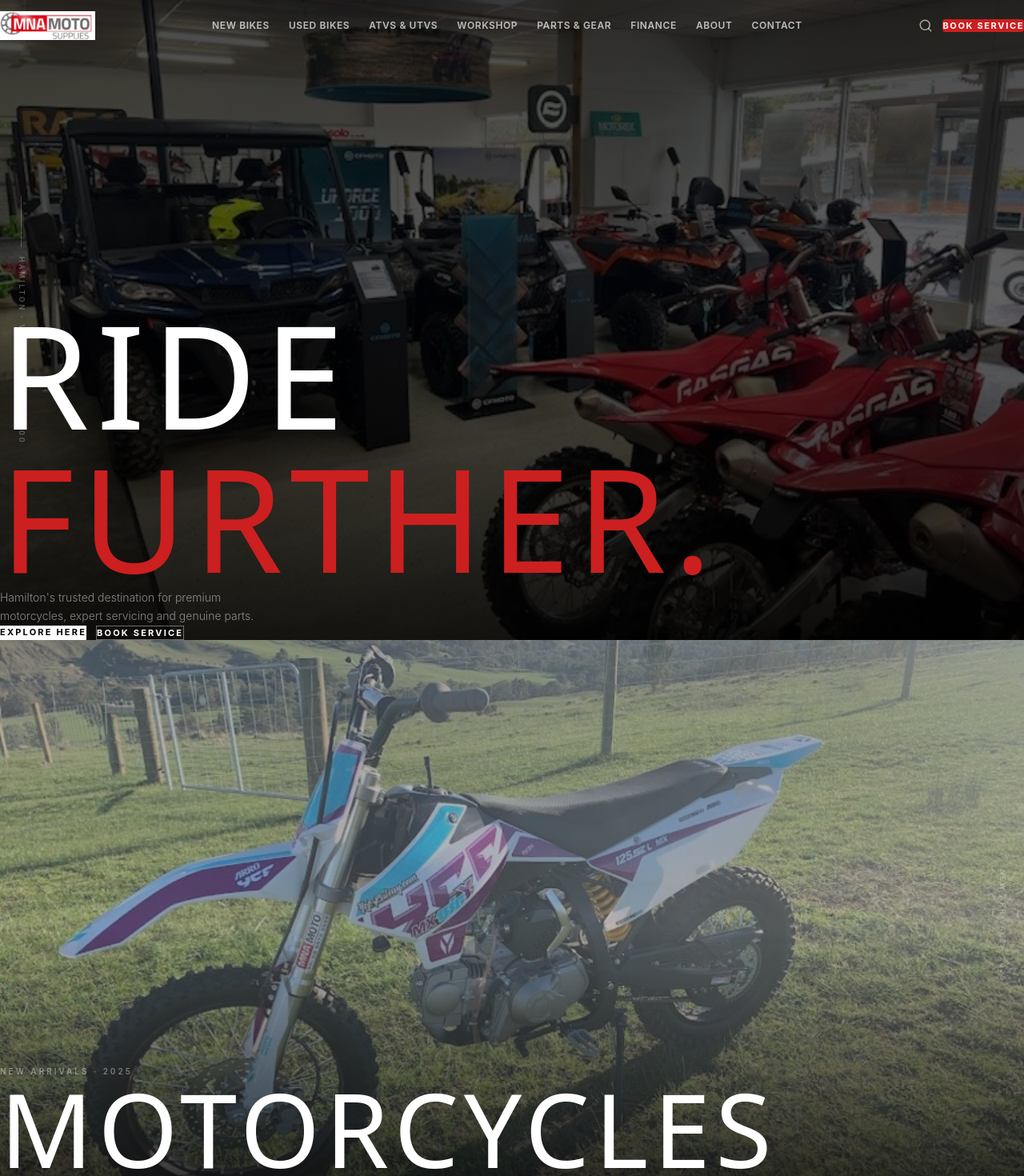
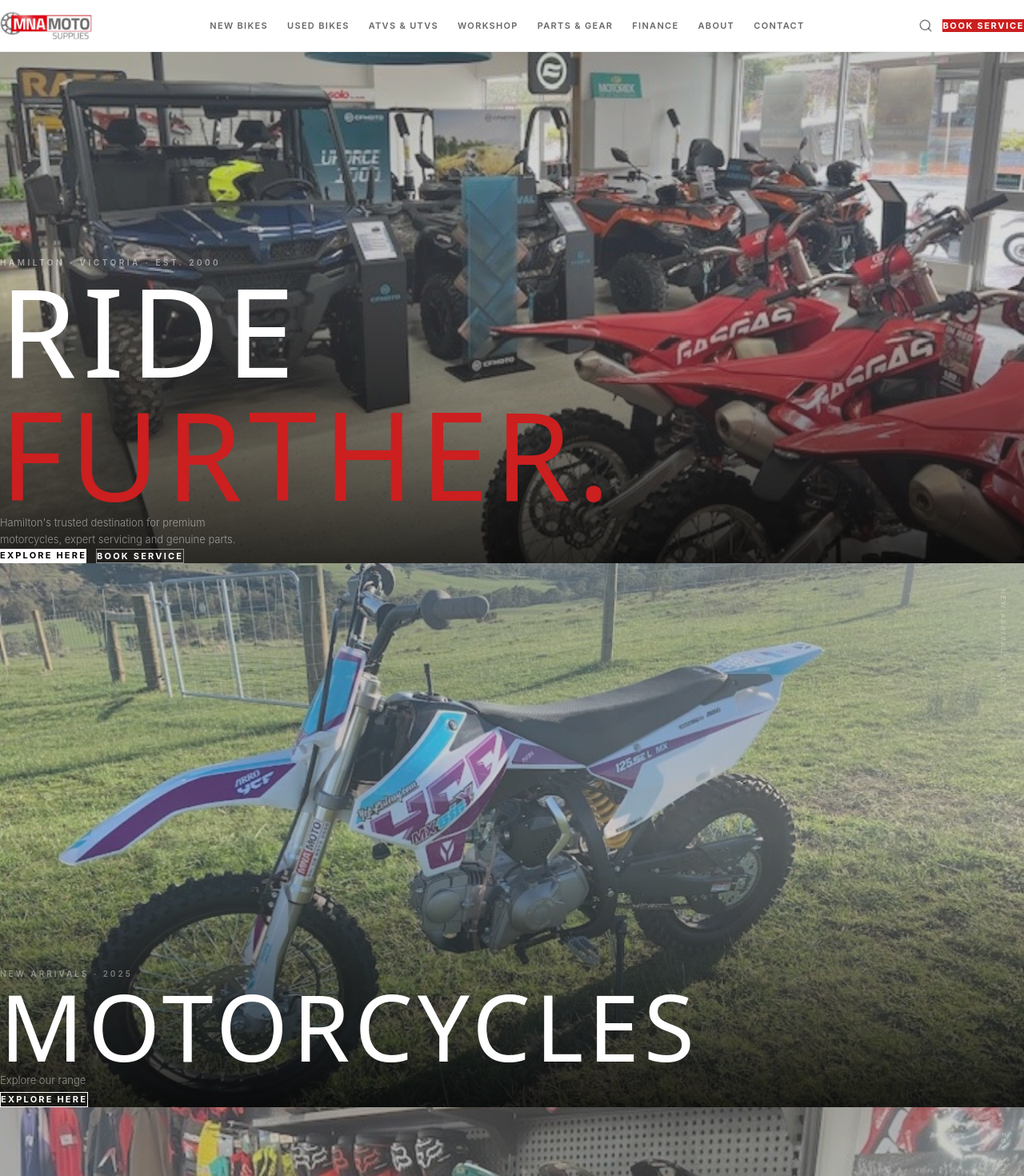
Before and after one commit to sophiavoss33-beep/mnamoto, a Next.js app: page / in a window 1280 px wide. Shown: the top 1470 px of the page at 80% size. Built offline with nearby package versions, Linux system fonts and the light colour scheme.

Commit message:
White backdrop, boxed images, clean editorial layout

```diff
--- a/components/layout/Header.tsx
+++ b/components/layout/Header.tsx
@@ -31,29 +31,32 @@
 
   return (
     <>
-      <header className={`fixed top-0 left-0 right-0 z-50 transition-all duration-300 ${scrolled ? "bg-black" : "bg-transparent"}`}>
+      {/* Header — white on white bg, black on scroll */}
+      <header className={`fixed top-0 left-0 right-0 z-50 transition-all duration-300 ${scrolled ? "bg-black" : "bg-white border-b border-black/[0.06]"}`}>
         <div className="max-w-[1400px] mx-auto px-5 h-16 flex items-center justify-between">
-          <button className="lg:hidden text-white p-1" onClick={() => setMobileOpen(true)} aria-label="Open menu">
-            <Menu size={22} />
+          <button className="lg:hidden p-1" onClick={() => setMobileOpen(true)} aria-label="Open menu">
+            <Menu size={22} className={scrolled ? "text-white" : "text-black"} />
           </button>
 
-          <Link href="/" aria-label="MNA Moto Home" className="absolute left-1/2 -translate-x-1/2 lg:static lg:translate-x-0">
+          <Link href="/" className="absolute left-1/2 -translate-x-1/2 lg:static lg:translate-x-0">
             <Image src="/images/mnalogo.jpg" alt="MNA Moto Supplies" width={130} height={48} className="h-9 w-auto object-contain" priority />
           </Link>
 
-          <nav className="hidden lg:flex items-center gap-6 flex-1 justify-center" aria-label="Main navigation">
+          <nav className="hidden lg:flex items-center gap-6 flex-1 justify-center">
             {navLinks.map((link) => (
-              <Link key={link.href} href={link.href} className="text-[12px] font-semibold text-white/70 hover:text-white transition-colors tracking-wider uppercase">
+              <Link key={link.href} href={link.href}
+                className={`text-[11px] font-semibold tracking-[0.12em] uppercase transition-colors hover:text-[#cc1f1f] ${scrolled ? "text-white/70" : "text-black/60"}`}>
                 {link.label}
               </Link>
             ))}
           </nav>
 
           <div className="flex items-center gap-3">
-            <button className="text-white/60 hover:text-white transition-colors p-1" aria-label="Search">
+            <button aria-label="Search" className={`p-1 transition-colors hover:text-[#cc1f1f] ${scrolled ? "text-white/60" : "text-black/50"}`}>
               <Search size={18} />
             </button>
-            <Link href="/workshop/book" className="hidden sm:block px-4 py-2 bg-[#cc1f1f] text-white text-[11px] font-bold tracking-[0.15em] uppercase rounded">
+            <Link href="/workshop/book"
+              className="hidden sm:block px-5 py-2 bg-[#cc1f1f] text-white text-[11px] font-bold tracking-[0.15em] uppercase hover:bg-[#a81818] transition-colors">
               Book Service
             </Link>
           </div>
@@ -61,23 +64,24 @@
       </header>
 
       {/* Mobile drawer */}
-      <div className={`fixed inset-0 z-[100] bg-black flex flex-col transition-transform duration-300 ${mobileOpen ? "translate-x-0" : "-translate-x-full"}`}>
-        <div className="flex items-center justify-between p-5 border-b border-white/[0.08]">
+      <div className={`fixed inset-0 z-[100] bg-white flex flex-col transition-transform duration-300 ${mobileOpen ? "translate-x-0" : "-translate-x-full"}`}>
+        <div className="flex items-center justify-between p-5 border-b border-black/[0.08]">
           <Image src="/images/mnalogo.jpg" alt="MNA Moto" width={120} height={44} className="h-8 w-auto" />
-          <button onClick={() => setMobileOpen(false)} className="text-white p-1" aria-label="Close menu">
+          <button onClick={() => setMobileOpen(false)} className="text-black p-1" aria-label="Close">
             <X size={22} />
           </button>
         </div>
         <nav className="flex-1 overflow-y-auto">
           {navLinks.map((link) => (
             <Link key={link.href} href={link.href} onClick={() => setMobileOpen(false)}
-              className="block px-6 py-5 text-[15px] font-semibold text-white/60 hover:text-white border-b border-white/[0.06] uppercase tracking-wider transition-colors">
+              className="block px-6 py-5 text-[14px] font-semibold text-black/60 hover:text-black border-b border-black/[0.06] uppercase tracking-wider transition-colors">
               {link.label}
             </Link>
           ))}
         </nav>
         <div className="p-5">
-          <Link href="/workshop/book" onClick={() => setMobileOpen(false)} className="flex justify-center w-full py-4 bg-[#cc1f1f] text-white font-bold text-[13px] tracking-[0.2em] uppercase rounded">
+          <Link href="/workshop/book" onClick={() => setMobileOpen(false)}
+            className="flex justify-center w-full py-4 bg-[#cc1f1f] text-white font-bold text-[12px] tracking-[0.2em] uppercase">
             Book a Service
           </Link>
         </div>
--- a/components/sections/FeaturedBikes.tsx
+++ b/components/sections/FeaturedBikes.tsx
@@ -1,68 +1,67 @@
 import Image from "next/image";
 import Link from "next/link";
 
-// Editorial stacked panels - directly inspired by reference layout
 const panels = [
   {
     image: "/images/bikes/ycf-125se-mx.jpg",
-    alt: "YCF 125SE MX pit bike in paddock",
+    alt: "YCF 125SE MX pit bike",
     eyebrow: "New Arrivals · 2025",
     title: "MOTORCYCLES",
     sub: "Explore our range",
-    cta: "Explore Here",
+    cta: "EXPLORE HERE",
     href: "/motorcycles",
   },
   {
     image: "/images/gear/riding-gear-wall.jpg",
-    alt: "Fox Racing riding gear wall",
+    alt: "Fox Racing riding gear",
     eyebrow: "Fox · Thor · RHK · 100%",
     title: "RIDING GEAR",
     sub: "Shop all things Moto",
-    cta: "Shop Now",
+    cta: "SHOP NOW",
     href: "/parts",
   },
   {
-    image: "/images/gear/helmets-goggles.jpg",
-    alt: "Helmets and goggles display",
-    eyebrow: "Certified & In-Store",
-    title: "HELMETS & GOGGLES",
-    sub: "Full range available",
-    cta: "Shop Now",
-    href: "/parts/helmets",
+    image: "/images/bikes/cfmoto-atv-range.jpg",
+    alt: "CFMOTO ATV range",
+    eyebrow: "CFMOTO · Authorised Dealer",
+    title: "ATVs & UTVs",
+    sub: "Work hard. Ride harder.",
+    cta: "EXPLORE HERE",
+    href: "/motorcycles/atv",
   },
 ];
 
 export default function FeaturedBikes() {
   return (
-    <div>
-      {panels.map((panel, i) => (
-        <div key={panel.title} className="relative overflow-hidden" style={{ height: "90vh", minHeight: 560 }}>
+    <section className="bg-white">
+      {panels.map((panel) => (
+        <div key={panel.title} className="px-4 sm:px-6 py-3">
+          <div className="relative overflow-hidden" style={{ height: "85vh", minHeight: 520 }}>
             <Image
               src={panel.image}
               alt={panel.alt}
               fill
               className="object-cover object-center"
               sizes="100vw"
-            style={{ opacity: i === 0 ? 0.7 : i === 1 ? 0.65 : 0.6 }}
+              style={{ opacity: 0.75 }}
             />
-          <div className="absolute inset-0 bg-gradient-to-t from-black/85 via-black/25 to-black/30" />
+            <div className="absolute inset-0 bg-gradient-to-t from-black/85 via-black/15 to-black/20" />
 
-          {/* Vertical side text like reference */}
-          <div className="absolute right-5 top-1/2 -translate-y-1/2 hidden lg:block">
-            <span className="text-[9px] font-semibold tracking-[0.25em] uppercase text-white/25" style={{ writingMode: "vertical-rl" }}>
+            {/* Vertical text right side like reference */}
+            <div className="absolute right-5 top-8 hidden lg:block">
+              <span className="text-[8px] font-semibold tracking-[0.3em] uppercase text-white/30" style={{ writingMode: "vertical-rl" }}>
                 {panel.eyebrow}
               </span>
             </div>
 
             {/* Content */}
-          <div className="absolute inset-0 flex flex-col justify-end p-8 md:p-16">
+            <div className="absolute bottom-0 left-0 right-0 p-8 md:p-12">
               <p className="text-[10px] font-semibold tracking-[0.3em] uppercase text-white/40 mb-3">{panel.eyebrow}</p>
               <h2 className="font-[family-name:var(--font-display)] text-white leading-none tracking-wider mb-2"
-              style={{ fontSize: "clamp(52px, 10vw, 140px)" }}>
+                style={{ fontSize: "clamp(48px, 9vw, 130px)" }}>
                 {panel.title}
               </h2>
-            <p className="text-[14px] text-white/50 mb-8 font-light">{panel.sub}</p>
-            <div>
+              <p className="text-[13px] text-white/50 mb-8 font-light">{panel.sub}</p>
               <Link href={panel.href}
                 className="inline-block px-10 py-3 border border-white text-white font-bold text-[11px] tracking-[0.2em] uppercase hover:bg-white hover:text-black transition-all">
                 {panel.cta}
@@ -71,6 +70,6 @@
           </div>
         </div>
       ))}
-    </div>
+    </section>
   );
 }
--- a/components/sections/GearSection.tsx
+++ b/components/sections/GearSection.tsx
@@ -1,67 +1,71 @@
 import Image from "next/image";
 import Link from "next/link";
 
+const panels = [
+  {
+    image: "/images/gear/thor-jerseys.jpg",
+    alt: "Thor MX jerseys",
+    eyebrow: "Thor · Fox · RHK · In Store",
+    title: "MX APPAREL",
+    sub: "Shop all things Moto",
+    cta: "SHOP NOW",
+    href: "/parts/apparel",
+  },
+  {
+    image: "/images/gear/helmets-goggles.jpg",
+    alt: "Helmets and goggles",
+    eyebrow: "Certified · Full Range",
+    title: "HELMETS &\nGOGGLES",
+    sub: "Protection you can trust",
+    cta: "SHOP NOW",
+    href: "/parts/helmets",
+  },
+  {
+    image: "/images/store/storefront.jpg",
+    alt: "MNA Moto storefront Hamilton",
+    eyebrow: "Hamilton · Victoria",
+    title: "VISIT US\nIN STORE.",
+    sub: "Mon–Fri 8:30–5:00 · Sat 8:30–4:00",
+    cta: "GET DIRECTIONS",
+    href: "/contact",
+  },
+];
+
 export default function GearSection() {
   return (
-    <>
-      {/* MX Apparel panel */}
-      <div className="relative overflow-hidden" style={{ height: "90vh", minHeight: 560 }}>
+    <section className="bg-white">
+      {panels.map((panel) => (
+        <div key={panel.title} className="px-4 sm:px-6 py-3">
+          <div className="relative overflow-hidden" style={{ height: "85vh", minHeight: 520 }}>
             <Image
-          src="/images/gear/thor-jerseys.jpg"
-          alt="Thor MX jerseys and apparel"
+              src={panel.image}
+              alt={panel.alt}
               fill
               className="object-cover object-center"
               sizes="100vw"
-          style={{ opacity: 0.65 }}
+              style={{ opacity: 0.72 }}
             />
-        <div className="absolute inset-0 bg-gradient-to-t from-black/90 via-black/20 to-black/30" />
-        <div className="absolute right-5 top-1/2 -translate-y-1/2 hidden lg:block">
-          <span className="text-[9px] font-semibold tracking-[0.25em] uppercase text-white/25" style={{ writingMode: "vertical-rl" }}>
-            Thor · Fox · RHK · In Store Now
+            <div className="absolute inset-0 bg-gradient-to-t from-black/88 via-black/15 to-black/25" />
+            <div className="absolute right-5 top-8 hidden lg:block">
+              <span className="text-[8px] font-semibold tracking-[0.3em] uppercase text-white/30" style={{ writingMode: "vertical-rl" }}>
+                {panel.eyebrow}
               </span>
             </div>
-        <div className="absolute inset-0 flex flex-col justify-end p-8 md:p-16">
-          <p className="text-[10px] font-semibold tracking-[0.3em] uppercase text-white/40 mb-3">Thor · Fox · RHK</p>
-          <h2 className="font-[family-name:var(--font-display)] text-white leading-none tracking-wider mb-2"
-            style={{ fontSize: "clamp(52px, 10vw, 140px)" }}>
-            MX APPAREL
+            <div className="absolute bottom-0 left-0 right-0 p-8 md:p-12">
+              <p className="text-[10px] font-semibold tracking-[0.3em] uppercase text-white/40 mb-3">{panel.eyebrow}</p>
+              <h2 className="font-[family-name:var(--font-display)] text-white leading-none tracking-wider mb-2 whitespace-pre-line"
+                style={{ fontSize: "clamp(48px, 9vw, 130px)" }}>
+                {panel.title}
               </h2>
-          <p className="text-[14px] text-white/50 mb-8 font-light">Shop all things Moto</p>
-          <div>
-            <Link href="/parts/apparel"
+              <p className="text-[13px] text-white/50 mb-8 font-light">{panel.sub}</p>
+              <Link href={panel.href}
                 className="inline-block px-10 py-3 border border-white text-white font-bold text-[11px] tracking-[0.2em] uppercase hover:bg-white hover:text-black transition-all">
-              Shop Now
+                {panel.cta}
               </Link>
             </div>
           </div>
         </div>
-
-      {/* Storefront — Visit us */}
-      <div className="relative overflow-hidden" style={{ height: "70vh", minHeight: 420 }}>
-        <Image
-          src="/images/store/storefront.jpg"
-          alt="MNA Moto Supplies storefront Hamilton Victoria"
-          fill
-          className="object-cover object-center"
-          sizes="100vw"
-          style={{ opacity: 0.55 }}
-        />
-        <div className="absolute inset-0 bg-gradient-to-t from-black/90 via-black/30 to-black/30" />
-        <div className="absolute inset-0 flex flex-col justify-end p-8 md:p-16">
-          <p className="text-[10px] font-semibold tracking-[0.3em] uppercase text-white/40 mb-3">Hamilton · Victoria</p>
-          <h2 className="font-[family-name:var(--font-display)] text-white leading-none tracking-wider mb-2"
-            style={{ fontSize: "clamp(44px, 8vw, 110px)" }}>
-            VISIT US<br />IN STORE.
-          </h2>
-          <p className="text-[14px] text-white/50 mb-8 font-light">Mon–Fri 8:30–5:00 · Sat 8:30–4:00</p>
-          <div>
-            <Link href="/contact"
-              className="inline-block px-10 py-3 border border-white text-white font-bold text-[11px] tracking-[0.2em] uppercase hover:bg-white hover:text-black transition-all">
-              Get Directions
-            </Link>
-          </div>
-        </div>
-      </div>
-    </>
+      ))}
+    </section>
   );
 }
--- a/components/sections/Hero.tsx
+++ b/components/sections/Hero.tsx
@@ -8,41 +8,39 @@
   useEffect(() => { setTimeout(() => setLoaded(true), 50); }, []);
 
   return (
-    <section className="relative h-screen bg-black overflow-hidden">
+    <section className="bg-white pt-16">
+      {/* Contained hero image with margins */}
+      <div className="px-4 sm:px-6 pt-4">
+        <div className="relative overflow-hidden rounded-none" style={{ height: "88vh", minHeight: 560 }}>
           <Image
             src="/images/showroom/showroom-floor.jpg"
             alt="MNA Moto showroom"
             fill priority quality={95}
-        className={`object-cover object-center transition-all duration-1000 ${loaded ? "opacity-50 scale-100" : "opacity-0 scale-105"}`}
+            className={`object-cover object-center transition-all duration-1000 ${loaded ? "opacity-80 scale-100" : "opacity-0 scale-105"}`}
             sizes="100vw"
           />
-      <div className="absolute inset-0 bg-gradient-to-t from-black/80 via-black/20 to-black/40" />
+          <div className="absolute inset-0 bg-gradient-to-t from-black/80 via-black/10 to-black/20" />
 
-      {/* Vertical label left */}
-      <div className="absolute left-5 top-1/2 -translate-y-1/2 hidden lg:flex flex-col items-center gap-3 z-10">
-        <div className="w-[1px] h-16 bg-white/20" />
-        <span className="text-[9px] font-semibold tracking-[0.3em] uppercase text-white/30" style={{ writingMode: "vertical-rl" }}>Hamilton · Victoria · Est. 2000</span>
-      </div>
-
-      {/* Main content — bottom left like reference */}
-      <div className="absolute bottom-0 left-0 right-0 z-10 p-8 md:p-16">
-        <div className={`transition-all duration-700 delay-200 ${loaded ? "opacity-100 translate-y-0" : "opacity-0 translate-y-8"}`}>
-          <h1 className="font-[family-name:var(--font-display)] text-white leading-none tracking-wider mb-6"
-            style={{ fontSize: "clamp(64px, 14vw, 200px)" }}>
+          {/* Content bottom left */}
+          <div className="absolute bottom-0 left-0 right-0 p-8 md:p-12">
+            <div className={`transition-all duration-700 delay-300 ${loaded ? "opacity-100 translate-y-0" : "opacity-0 translate-y-6"}`}>
+              <p className="text-[10px] font-semibold tracking-[0.35em] uppercase text-white/50 mb-4">Hamilton · Victoria · Est. 2000</p>
+              <h1 className="font-[family-name:var(--font-display)] text-white leading-none tracking-wider mb-5"
+                style={{ fontSize: "clamp(60px, 12vw, 160px)" }}>
                 RIDE<br /><span className="text-[#cc1f1f]">FURTHER.</span>
               </h1>
-          <p className="text-[14px] text-white/50 max-w-[360px] leading-relaxed mb-8 font-light">
+              <p className="text-[13px] text-white/50 max-w-[320px] leading-relaxed mb-8 font-light">
                 Hamilton&apos;s trusted destination for premium motorcycles, expert servicing and genuine parts.
               </p>
               <div className="flex flex-wrap gap-3">
-            <Link href="/motorcycles"
-              className="px-8 py-3 bg-white text-black font-bold text-[11px] tracking-[0.2em] uppercase hover:bg-[#cc1f1f] hover:text-white transition-all">
+                <Link href="/motorcycles" className="px-8 py-3 bg-white text-black font-bold text-[11px] tracking-[0.2em] uppercase hover:bg-[#cc1f1f] hover:text-white transition-all">
                   Explore Here
                 </Link>
-            <Link href="/workshop/book"
-              className="px-8 py-3 border border-white/40 text-white font-bold text-[11px] tracking-[0.2em] uppercase hover:border-white hover:bg-white/10 transition-all">
+                <Link href="/workshop/book" className="px-8 py-3 border border-white/50 text-white font-bold text-[11px] tracking-[0.2em] uppercase hover:bg-white/10 transition-all">
                   Book Service
                 </Link>
+              </div>
+            </div>
           </div>
         </div>
       </div>
--- a/components/sections/Workshop.tsx
+++ b/components/sections/Workshop.tsx
@@ -1,89 +1,71 @@
 import Image from "next/image";
 import Link from "next/link";
 
+const panels = [
+  {
+    image: "/images/showroom/parts-wall.jpg",
+    alt: "MNA Moto workshop",
+    eyebrow: "On-Site · Factory Trained",
+    title: "WORKSHOP",
+    sub: "Expert servicing. Zero shortcuts.",
+    cta: "EXPLORE HERE",
+    href: "/workshop",
+  },
+  {
+    image: "/images/showroom/power-equipment.jpg",
+    alt: "MNA Moto power equipment",
+    eyebrow: "Chainsaws · Mowers · Generators",
+    title: "POWER\nEQUIPMENT",
+    sub: "Everything for work and outdoors",
+    cta: "EXPLORE HERE",
+    href: "/outdoor-power",
+  },
+  {
+    image: "/images/bikes/sunday-x124se.jpg",
+    alt: "Finance options",
+    eyebrow: "Fast Approval · Flexible Terms",
+    title: "FINANCE",
+    sub: "Ride now. Pay smart.",
+    cta: "EXPLORE HERE",
+    href: "/finance",
+  },
+];
+
 export default function Workshop() {
   return (
-    <div>
-      {/* Workshop panel */}
-      <div className="relative overflow-hidden" style={{ height: "90vh", minHeight: 560 }}>
+    <section className="bg-white">
+      {panels.map((panel) => (
+        <div key={panel.title} className="px-4 sm:px-6 py-3">
+          <div className="relative overflow-hidden" style={{ height: "85vh", minHeight: 520 }}>
             <Image
-          src="/images/showroom/parts-wall.jpg"
-          alt="MNA Moto workshop and parts department"
+              src={panel.image}
+              alt={panel.alt}
               fill
               className="object-cover object-center"
               sizes="100vw"
-          style={{ opacity: 0.55 }}
+              style={{ opacity: 0.7 }}
             />
-        <div className="absolute inset-0 bg-gradient-to-t from-black/90 via-black/30 to-black/30" />
-        <div className="absolute inset-0 flex flex-col justify-end p-8 md:p-16">
-          <p className="text-[10px] font-semibold tracking-[0.3em] uppercase text-white/40 mb-3">On-Site · Factory Trained</p>
-          <h2 className="font-[family-name:var(--font-display)] text-white leading-none tracking-wider mb-2"
-            style={{ fontSize: "clamp(52px, 10vw, 140px)" }}>
-            WORKSHOP
+            <div className="absolute inset-0 bg-gradient-to-t from-black/88 via-black/15 to-black/25" />
+            <div className="absolute right-5 top-8 hidden lg:block">
+              <span className="text-[8px] font-semibold tracking-[0.3em] uppercase text-white/30" style={{ writingMode: "vertical-rl" }}>
+                {panel.eyebrow}
+              </span>
+            </div>
+            <div className="absolute bottom-0 left-0 right-0 p-8 md:p-12">
+              <p className="text-[10px] font-semibold tracking-[0.3em] uppercase text-white/40 mb-3">{panel.eyebrow}</p>
+              <h2 className="font-[family-name:var(--font-display)] text-white leading-none tracking-wider mb-2 whitespace-pre-line"
+                style={{ fontSize: "clamp(48px, 9vw, 130px)" }}>
+                {panel.title}
               </h2>
-          <p className="text-[14px] text-white/50 mb-8 font-light">Expert servicing. Zero shortcuts.</p>
-          <div>
-            <Link href="/workshop/book"
+              <p className="text-[13px] text-white/50 mb-8 font-light">{panel.sub}</p>
+              <Link href={panel.href}
                 className="inline-block px-10 py-3 border border-white text-white font-bold text-[11px] tracking-[0.2em] uppercase hover:bg-white hover:text-black transition-all">
-              Explore Here
+                {panel.cta}
               </Link>
             </div>
           </div>
         </div>
-
-      {/* Power Equipment panel */}
-      <div className="relative overflow-hidden" style={{ height: "90vh", minHeight: 560 }}>
-        <Image
-          src="/images/showroom/power-equipment.jpg"
-          alt="MNA Moto power equipment section"
-          fill
-          className="object-cover object-center"
-          sizes="100vw"
-          style={{ opacity: 0.6 }}
-        />
-        <div className="absolute inset-0 bg-gradient-to-t from-black/90 via-black/25 to-black/30" />
-        <div className="absolute inset-0 flex flex-col justify-end p-8 md:p-16">
-          <p className="text-[10px] font-semibold tracking-[0.3em] uppercase text-white/40 mb-3">Chainsaws · Mowers · Generators</p>
-          <h2 className="font-[family-name:var(--font-display)] text-white leading-none tracking-wider mb-2"
-            style={{ fontSize: "clamp(52px, 10vw, 140px)" }}>
-            POWER<br />EQUIPMENT
-          </h2>
-          <p className="text-[14px] text-white/50 mb-8 font-light">Everything for work and outdoors</p>
-          <div>
-            <Link href="/outdoor-power"
-              className="inline-block px-10 py-3 border border-white text-white font-bold text-[11px] tracking-[0.2em] uppercase hover:bg-white hover:text-black transition-all">
-              Explore Here
-            </Link>
-          </div>
-        </div>
-      </div>
-
-      {/* Finance panel */}
-      <div className="relative overflow-hidden" style={{ height: "80vh", minHeight: 480 }}>
-        <Image
-          src="/images/bikes/cfmoto-atv-range.jpg"
-          alt="CFMOTO ATV finance"
-          fill
-          className="object-cover object-center"
-          sizes="100vw"
-          style={{ opacity: 0.5 }}
-        />
-        <div className="absolute inset-0 bg-gradient-to-t from-black/90 via-black/30 to-black/30" />
-        <div className="absolute inset-0 flex flex-col justify-end p-8 md:p-16">
-          <p className="text-[10px] font-semibold tracking-[0.3em] uppercase text-white/40 mb-3">Fast Approval · Flexible Terms</p>
-          <h2 className="font-[family-name:var(--font-display)] text-white leading-none tracking-wider mb-2"
-            style={{ fontSize: "clamp(52px, 10vw, 140px)" }}>
-            FINANCE
-          </h2>
-          <p className="text-[14px] text-white/50 mb-8 font-light">Ride now. Pay smart.</p>
-          <div>
-            <Link href="/finance"
-              className="inline-block px-10 py-3 border border-white text-white font-bold text-[11px] tracking-[0.2em] uppercase hover:bg-white hover:text-black transition-all">
-              Explore Here
-            </Link>
-          </div>
-        </div>
-      </div>
-    </div>
+      ))}
+    </section>
   );
 }
```
Also changed, not shown: components/layout/Footer.tsx (+17 -17 lines), components/sections/Reviews.tsx (+30 -28 lines). Lines whose indentation alone changed are shown as unchanged.
